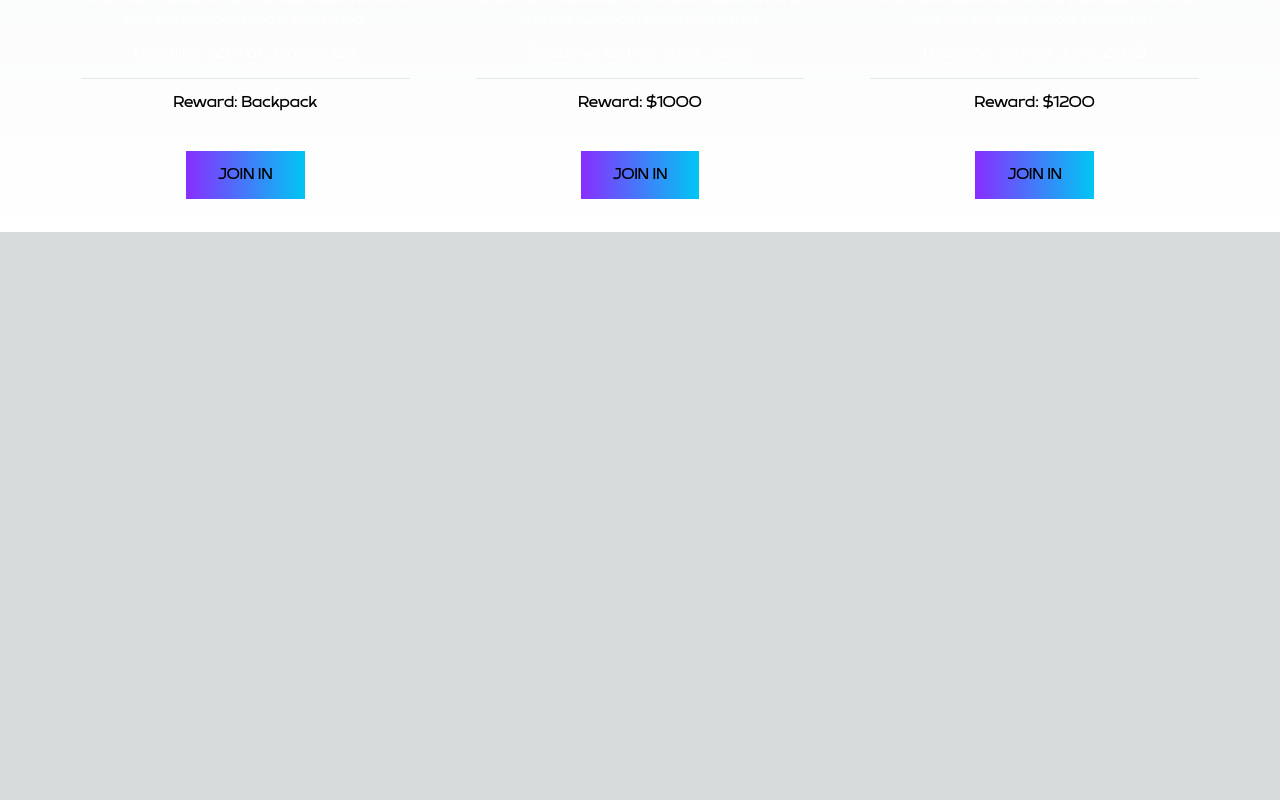
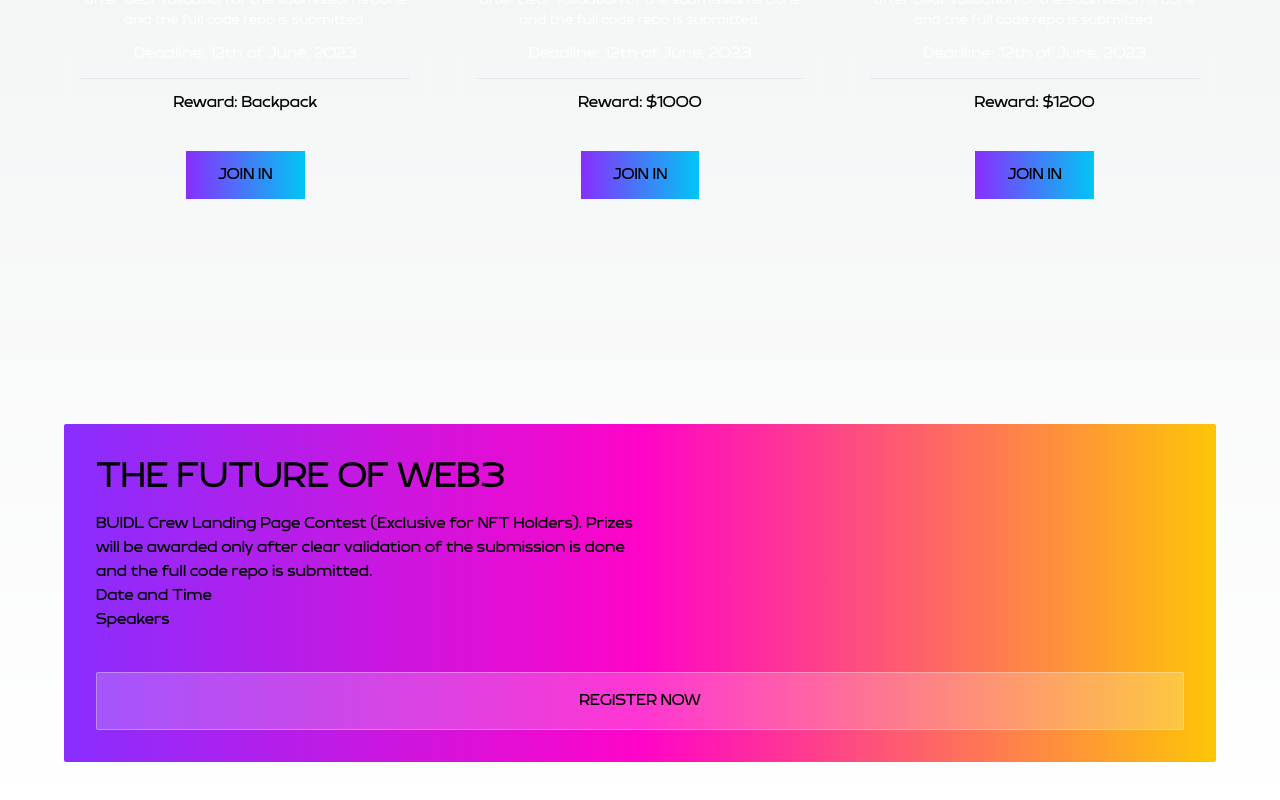
Before and after one commit to samuelafolabi/lumos, a Next.js app: page / in a window 1280 px wide. Shown: the part 2215-3015 px from the top of the page. Before the commit the page ends 2447 px from the top, so only its background shows below. Built offline with nearby package versions, Linux system fonts and the light colour scheme.

Commit message:
events fold

```diff
--- a/src/app/page.js
+++ b/src/app/page.js
@@ -6,6 +6,7 @@ import Image from "next/image";
 import WhyBuidlFold from "@/components/WhyBuidlFold/WhyBuidlFold";
 import HowToJoinFold from "@/components/HowtoJoinFold/HowToJoinFold";
 import ContestAndEventsFold from "@/components/ContestAndEventsFold/ContestAndEventsFold";
+import EventsFold from "@/components/EventsFold/EventsFold";
 
 export default function Home() {
   return (
@@ -16,6 +17,7 @@ export default function Home() {
         <WhyBuidlFold />
         <HowToJoinFold />
         <ContestAndEventsFold />
+        <EventsFold />
       </div>
     </main>
   );
--- a/src/components/ContestAndEventsFold/ContestAndEventsFold.js
+++ b/src/components/ContestAndEventsFold/ContestAndEventsFold.js
@@ -37,7 +37,7 @@ const ContestAndEventsFold = () => {
       <div className="uppercase text-center font-Brinnan mb-2 text-2xl">
         Contests And Events
       </div>
-      <div className="text-center font-Brinnan ">
+      <div className="text-center font-Brinnan">
         Take on exciting challenges to win a variety of prizes, and get access
         to closed-door meetups.
         <br /> These are exclusively crafted to support your developer journey
--- /dev/null
+++ b/src/components/EventsFold/EventsFold.js
@@ -0,0 +1,30 @@
+import React from "react";
+
+const EventsFold = () => {
+  return (
+    <div className="font-Brinnan px-16 mb-10">
+      <div className="rounded-sm bg-gradient-to-r from-secondary-2 via-secondary-3 to-secondary-1 px-8 py-8">
+        <div className="uppercase text-4xl mb-4 font-[500]">
+          The future of web3
+        </div>
+        <div className="w-1/2">
+          BUIDL Crew Landing Page Contest (Exclusive for NFT Holders). Prizes
+          will be awarded only after clear validation of the submission is done
+          and the full code repo is submitted.
+        </div>
+
+        <div>Date and Time</div>
+
+        <div>Speakers</div>
+
+        <div className="mt-10">
+          <button className="uppercase rounded-sm w-full bg-white/20 py-4 border border-white/30 hover:bg-transparent ">
+            Register now
+          </button>
+        </div>
+      </div>
+    </div>
+  );
+};
+
+export default EventsFold;
```
